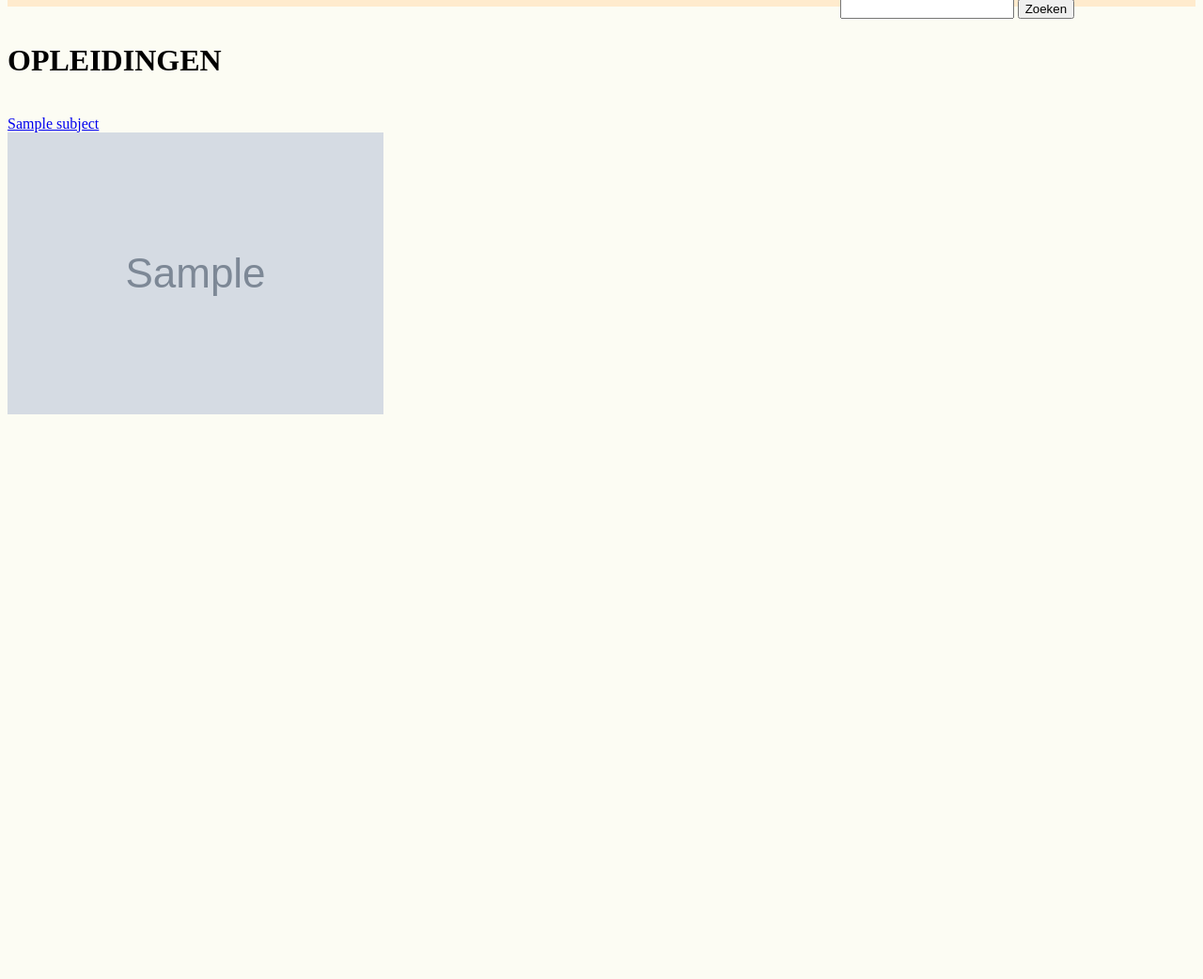
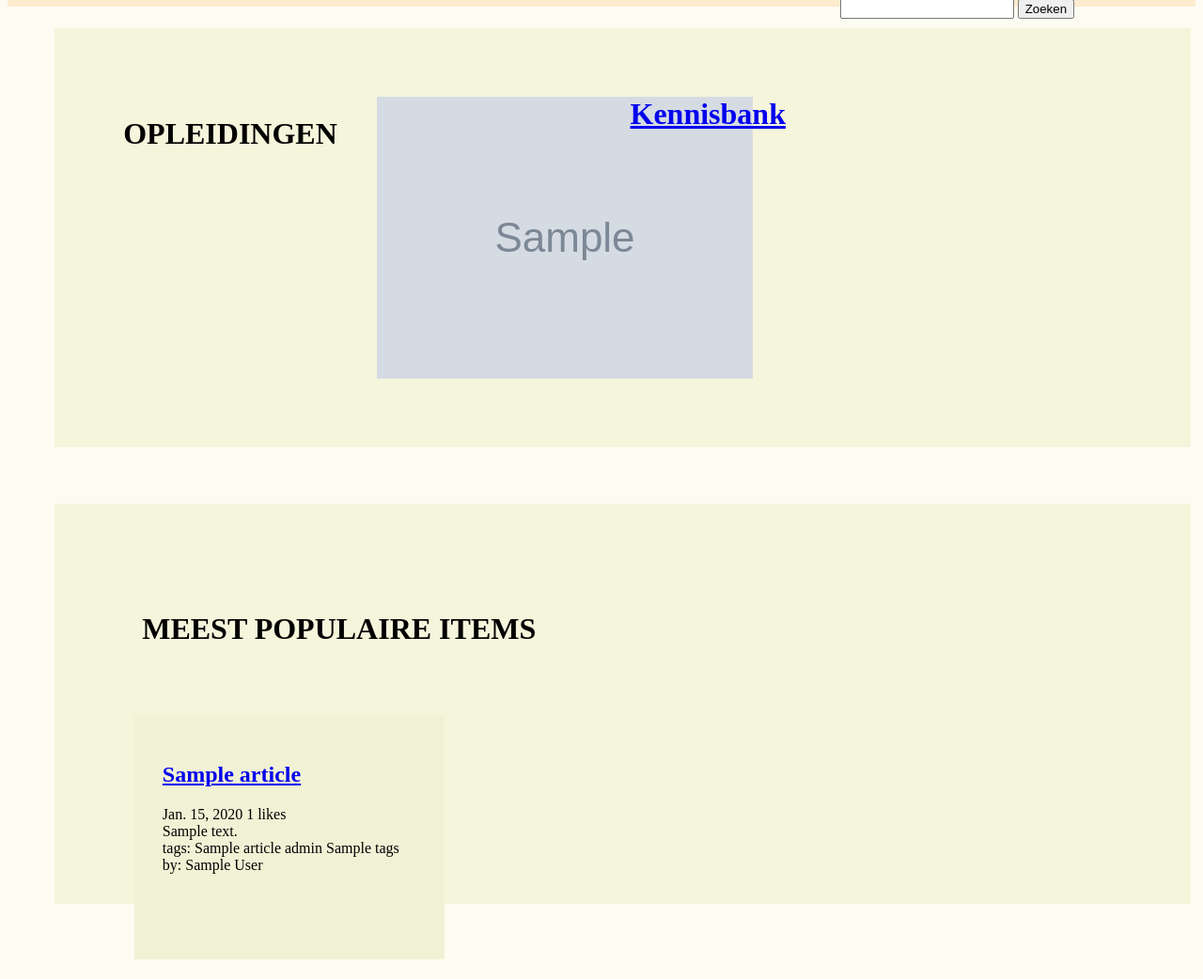
Before and after one commit to Ludicrux/Kennisdeler, a Django app: template apps/templates/core/homepage.html in a window 1280 px wide. Shown: the part 37-1079 px from the top of the page at 94% size. Before the commit the page ends 478 px from the top, so only its background shows below. Run offline with Django 3.2, Linux system fonts and the light colour scheme; the template is opened without the code that fills it: most values are stand-ins (such as "Sample title", 1, 10 or a date in 2020); grey boxes marked "Sample" are stand-in pictures.

Commit message:
final t0005 commit

```diff
--- a/apps/templates/articles/article_list.html
+++ b/apps/templates/articles/article_list.html
@@ -32,7 +32,7 @@
         </div>
 
             <div class="sort">
-                {% for type in order_by %}
+                {% for type in order_types %}
                     <div class="orderby" style="background-color:{{type.current}};"> <a href="{% url 'articles:article-list' order_by=type.name page=article_list.number %}{{ get_string }}"> {{ type.name }}</a> </div>
                 {% endfor %}
             </div>
@@ -45,7 +45,7 @@
             {% endif %}
             <div style="column: 2;">
             {% for article in article_list %}
-                <div class="kennisbank-qs-item" style="float: left; width:45%; height:20%;">
+                <div class="kennisbank-qs-item" style="float: left; margin: 2%; padding:30px; width:40%; height:200px; background-color: rgb(241, 241, 213);">
                     <!-- <img src="{{ article.image.url }}"> -->
                     <h2><a href="{{ article.get_absolute_url }}">{{ article.title }}</a></h2>
                     {{ article.created|date}} {{ article.user_likes.count }} likes <br>
--- a/apps/templates/core/homepage.html
+++ b/apps/templates/core/homepage.html
@@ -1,10 +1,36 @@
 {% extends "core/base.html" %}
 
 {% block content %}
-<h1> OPLEIDINGEN </h1>
-<br>
-{% for subject in subject_list %}
-    <a href="{% url 'articles:article-list' order_by='nieuw' page=1 %}?subject={{subject.id}}"> {{ subject.name }}</a><br>
-    <img src="{{ subject.image.url }}"><br>
-{% endfor %}
+    <div class="container" style="background-color:beige; margin-left:50px;">
+        <div style="columns:4; padding:10px;">
+            <div class="homepage-block">
+                <h1> OPLEIDINGEN </h1>
+            </div>
+            {% for subject in subject_list %}
+                <div class="homepage-block">
+                    <a href="{% url 'articles:article-list' order_by='nieuw' page=1 %}?subject={{subject.id}}"><img src="{{ subject.image.url }}"></a>
+
+                </div>
+            {% endfor %}
+            <div class="homepage-block">
+                <h1> <a href="{% url 'articles:article-list' order_by='nieuw' page=1 %}">Kennisbank</h1></a>
+            </div>
+        </div>
+    </div>
+    <div style="height:50px;">
+    </div>
+    <div class="container" style="background-color:beige; margin-left:50px; height:300px;">
+        <div style="padding:30px;">
+            <h1>MEEST POPULAIRE ITEMS</h1>
+        </div>
+        {% for article in article_list %}
+            <div class="kennisbank-qs-item" style="float: left; margin: 2%; padding:30px;  width:25%; height:200px; background-color: rgb(241, 241, 213);">
+                <h2><a href="{{ article.get_absolute_url }}">{{ article.title }}</a></h2>
+                {{ article.created|date}} {{ article.user_likes.count }} likes <br>
+                {{ article.short_desc }}<br>
+                tags: {{ article.subject }} {{ article.level }} {{ arirticle.tags }} <br>
+                by: {{ article.author }}
+            </div>
+        {% endfor %}
+    </div>
 {% endblock %}
--- a/kennisdeler/settings/base.py
+++ b/kennisdeler/settings/base.py
@@ -154,4 +154,4 @@ TEMPLATES = [
     },
 ]
 
-LOGIN_REDIRECT_URL = '/kennisbank/nieuw'
+LOGIN_REDIRECT_URL = '/kennisbank/nieuw/pagina1/'
--- a/static/core/css/styles.css
+++ b/static/core/css/styles.css
@@ -97,7 +97,7 @@ body {
 .kennisbank-qs {
     margin: 20px;
     padding: 10px;
-    min-height: 80%
+    height: fit-content;
 }
 .kennisbank-qs-item {
     padding: 10px;
@@ -112,3 +112,18 @@ body {
 .content {
     padding: 15px;
 }
+
+.homepage-block {
+    width:100%;
+    margin-bottom:100px;
+    min-height:15%;
+
+}
+
+.homepage-block h1 {
+    display: block;
+    font-size: 2em;
+    margin-inline-start: 0px;
+    margin-inline-end: 0px;
+    font-weight: bold;
+}
```
Also changed, not shown: apps/articles/views.py (+40 -25 lines), apps/core/views.py (+8 -3 lines), apps/templates/articles/article_create.html (+29 -2 lines), apps/templates/articles/article_create_done.html (added, +15 -0 lines).
